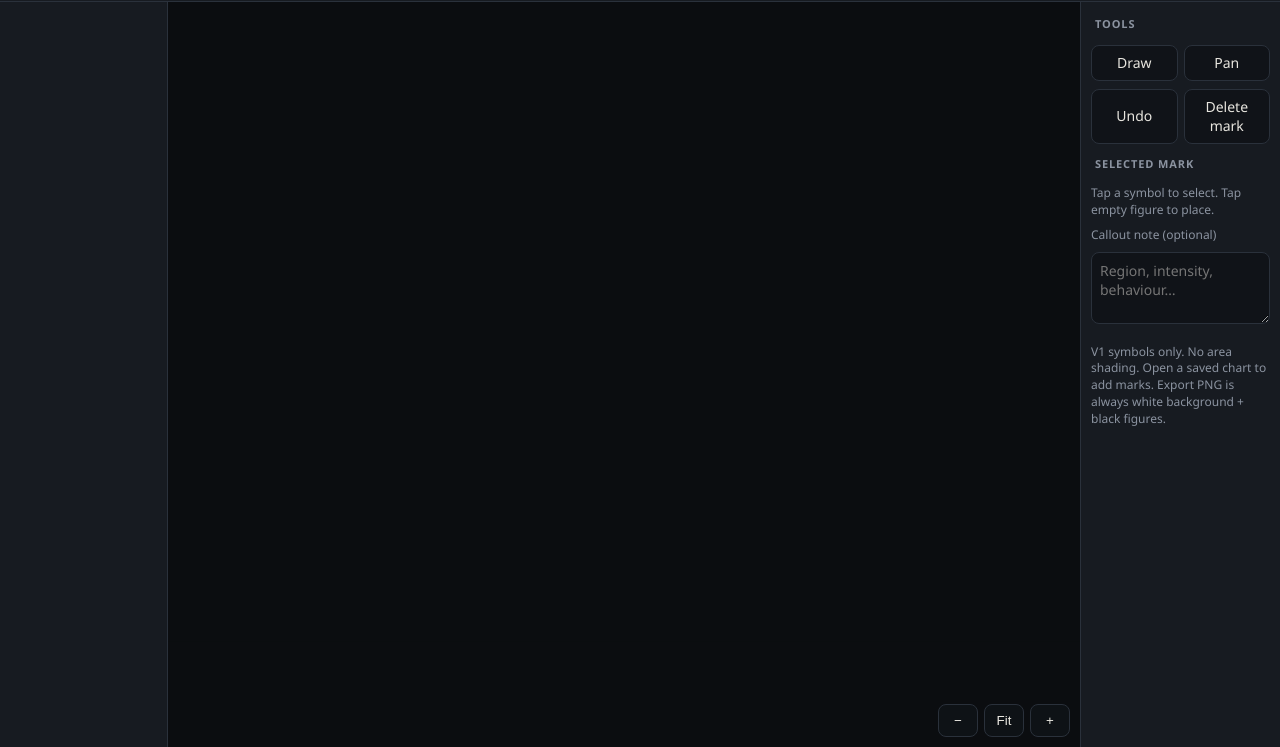
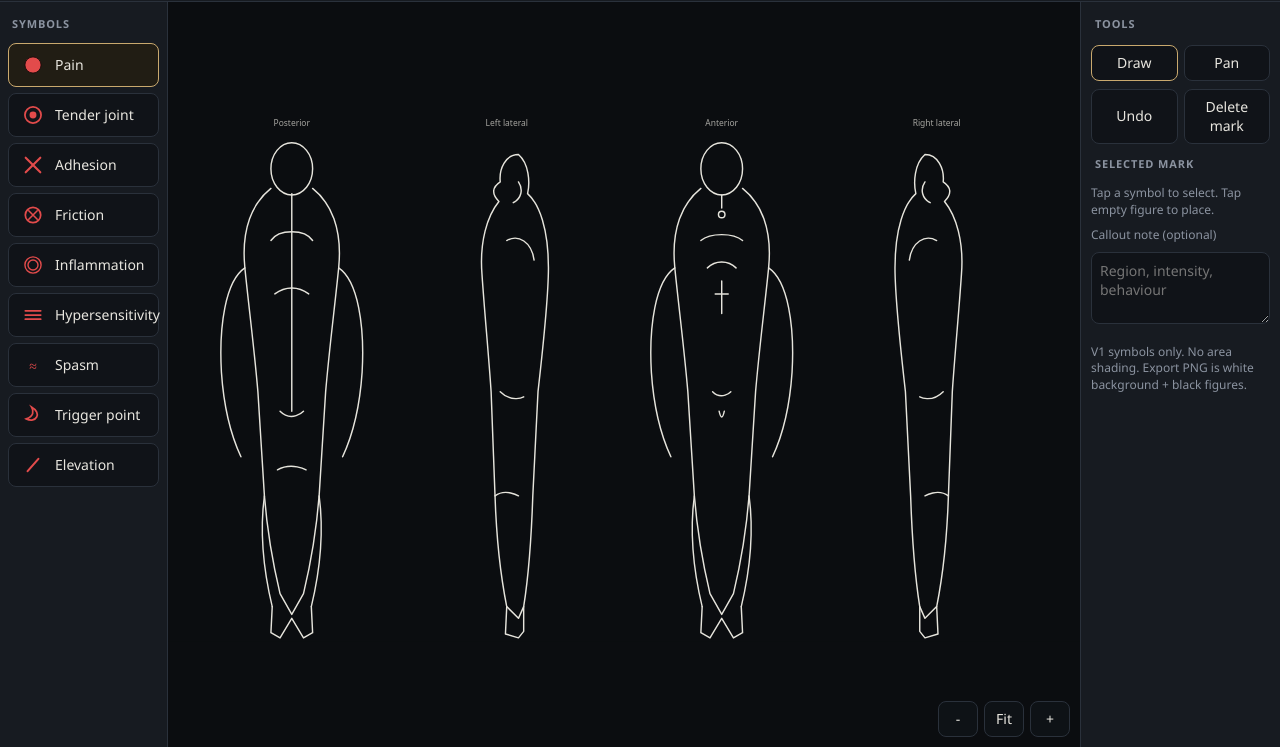
Before and after one commit to pytonetik/BODYYY-Chart, a plain HTML site: page index.html in a window 1280 px wide. Shown: the part 53-800 px from the top of the page. Drawn offline with Linux system fonts and the light colour scheme.

Commit message:
Load figures.js and chart.js

```diff
--- a/index.html
+++ b/index.html
@@ -6,61 +6,37 @@
   <title>BodyChart</title>
   <style>
     :root {
-      --bg: #0d0f12;
-      --panel: #171b21;
-      --line: #2a313b;
-      --text: #e8e6df;
-      --muted: #8b93a0;
-      --accent: #c9a96e;
-      --danger: #e24b4b;
-      --figure: #e6e4dc;
+      --bg: #0d0f12; --panel: #171b21; --line: #2a313b; --text: #e8e6df;
+      --muted: #8b93a0; --accent: #c9a96e; --danger: #e24b4b; --figure: #e6e4dc;
     }
     * { box-sizing: border-box; }
-    html, body {
-      margin: 0; height: 100%; background: var(--bg); color: var(--text);
-      font: 14px/1.4 "Segoe UI", system-ui, sans-serif; overflow: hidden;
-    }
+    html, body { margin: 0; height: 100%; background: var(--bg); color: var(--text); font: 14px/1.4 "Segoe UI", system-ui, sans-serif; overflow: hidden; }
     #app { display: flex; flex-direction: column; height: 100%; }
-    header {
-      display: flex; align-items: center; gap: 10px; flex-wrap: wrap;
-      padding: 8px 12px; background: var(--panel); border-bottom: 1px solid var(--line);
-    }
+    header { display: flex; align-items: center; gap: 10px; flex-wrap: wrap; padding: 8px 12px; background: var(--panel); border-bottom: 1px solid var(--line); }
     .brand { font-family: Georgia, "Times New Roman", serif; font-size: 20px; color: #f3ead6; margin-right: 8px; }
     .brand span { font-size: 11px; color: var(--muted); font-family: system-ui; margin-left: 8px; letter-spacing: .04em; }
-    header input, header button, .palette button, .tools button {
-      background: #101318; color: var(--text); border: 1px solid var(--line);
-      border-radius: 8px; padding: 7px 10px; font: inherit;
+    header input, header button, .palette button, .tools button, .hud button {
+      background: #101318; color: var(--text); border: 1px solid var(--line); border-radius: 8px; padding: 7px 10px; font: inherit;
     }
-    header input { width: 140px; }
-    header input.wide { width: 190px; }
+    header input { width: 140px; } header input.wide { width: 190px; }
     header button, .tools button { cursor: pointer; }
-    header button:hover, .tools button:hover, .palette button:hover { border-color: #4a5564; }
     header button.primary { border-color: var(--accent); color: #f3ead6; }
     .grow { flex: 1; }
     main { flex: 1; display: flex; min-height: 0; }
-    .palette {
-      width: 168px; background: var(--panel); border-right: 1px solid var(--line);
-      padding: 10px 8px; overflow: auto; display: flex; flex-direction: column; gap: 6px;
-    }
+    .palette { width: 168px; background: var(--panel); border-right: 1px solid var(--line); padding: 10px 8px; overflow: auto; display: flex; flex-direction: column; gap: 6px; }
     .palette h2, .tools h2 { font-size: 11px; color: var(--muted); font-weight: 600; letter-spacing: .08em; text-transform: uppercase; margin: 4px 4px 6px; }
     .palette button { display: flex; align-items: center; gap: 8px; text-align: left; width: 100%; }
     .palette button.active { border-color: var(--accent); background: #211d14; }
     .swatch { width: 28px; height: 28px; flex: 0 0 28px; }
     .stage-wrap { flex: 1; position: relative; overflow: hidden; background: #0b0d10; touch-action: none; }
     #stage { width: 100%; height: 100%; display: block; cursor: crosshair; }
-    .stage-wrap.pan #stage { cursor: grab; }
-    .stage-wrap.panning #stage { cursor: grabbing; }
+    .stage-wrap.pan #stage { cursor: grab; } .stage-wrap.panning #stage { cursor: grabbing; }
     .hud { position: absolute; right: 10px; bottom: 10px; display: flex; gap: 6px; }
-    .hud button { min-width: 40px; background: #101318cc; color: var(--text); border: 1px solid var(--line); border-radius: 8px; padding: 8px 10px; }
-    aside.tools {
-      width: 200px; background: var(--panel); border-left: 1px solid var(--line);
-      padding: 10px; display: flex; flex-direction: column; gap: 8px; overflow: auto;
-    }
-    .tools .row { display: flex; gap: 6px; }
-    .tools .row button { flex: 1; }
+    .hud button { min-width: 40px; background: #101318cc; }
+    aside.tools { width: 200px; background: var(--panel); border-left: 1px solid var(--line); padding: 10px; display: flex; flex-direction: column; gap: 8px; overflow: auto; }
+    .tools .row { display: flex; gap: 6px; } .tools .row button { flex: 1; }
     .note { width: 100%; min-height: 72px; background: #101318; color: var(--text); border: 1px solid var(--line); border-radius: 8px; padding: 8px; font: inherit; resize: vertical; }
-    .hint { color: var(--muted); font-size: 12px; }
-    .mark-info { font-size: 12px; color: var(--muted); min-height: 2.8em; }
+    .hint { color: var(--muted); font-size: 12px; } .mark-info { font-size: 12px; color: var(--muted); min-height: 2.8em; }
     @media (max-width: 900px) {
       main { flex-direction: column; }
       .palette { width: 100%; flex-direction: row; flex-wrap: wrap; max-height: 120px; border-right: 0; border-bottom: 1px solid var(--line); }
@@ -74,8 +50,8 @@
   <header>
     <div class="brand">BodyChart<span>Physiotherapy charting</span></div>
     <input id="when" class="wide" type="datetime-local" title="Session date and time" />
-    <input id="pname" placeholder="Name (optional)" title="Optional patient name" />
-    <input id="pid" placeholder="ID (optional)" title="Optional ID" />
+    <input id="pname" placeholder="Name (optional)" />
+    <input id="pid" placeholder="ID (optional)" />
     <div class="grow"></div>
     <button type="button" id="btnNew">New</button>
     <button type="button" id="btnOpen">Open</button>
@@ -87,36 +63,29 @@
     <div class="stage-wrap" id="stageWrap">
       <svg id="stage" viewBox="0 0 1400 820" xmlns="http://www.w3.org/2000/svg">
         <rect class="bg-screen" x="0" y="0" width="1400" height="820" fill="#0b0d10"/>
-        <g id="world">
-          <g id="figures"></g>
-          <g id="marks"></g>
-        </g>
+        <g id="world"><g id="figures"></g><g id="marks"></g></g>
       </svg>
       <div class="hud">
-        <button type="button" id="zoomOut">−</button>
+        <button type="button" id="zoomOut">-</button>
         <button type="button" id="zoomFit">Fit</button>
         <button type="button" id="zoomIn">+</button>
       </div>
     </div>
     <aside class="tools">
       <h2>Tools</h2>
-      <div class="row">
-        <button type="button" id="modeDraw">Draw</button>
-        <button type="button" id="modePan">Pan</button>
-      </div>
-      <div class="row">
-        <button type="button" id="btnUndo">Undo</button>
-        <button type="button" id="btnDelete">Delete mark</button>
-      </div>
+      <div class="row"><button type="button" id="modeDraw">Draw</button><button type="button" id="modePan">Pan</button></div>
+      <div class="row"><button type="button" id="btnUndo">Undo</button><button type="button" id="btnDelete">Delete mark</button></div>
       <h2>Selected mark</h2>
       <div class="mark-info" id="markInfo">Tap a symbol to select. Tap empty figure to place.</div>
       <label class="hint" for="note">Callout note (optional)</label>
-      <textarea class="note" id="note" placeholder="Region, intensity, behaviour…"></textarea>
-      <p class="hint">V1 symbols only. No area shading. Open a saved chart to add marks. Export PNG is always white background + black figures.</p>
+      <textarea class="note" id="note" placeholder="Region, intensity, behaviour"></textarea>
+      <p class="hint">V1 symbols only. No area shading. Export PNG is white background + black figures.</p>
     </aside>
   </main>
 </div>
 <input id="fileOpen" type="file" accept="application/json,.json" hidden />
 <script src="app.js"></script>
+<script src="figures.js"></script>
+<script src="chart.js"></script>
 </body>
 </html>
```
